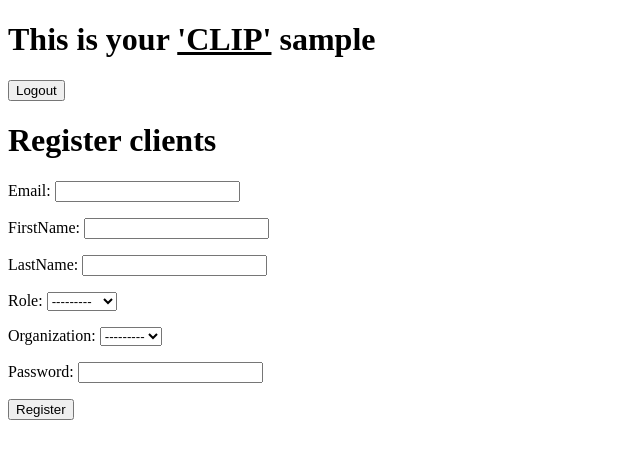
After one commit to SmEjaz22/Client-Portal, a Django app: page /account/add-clients/ in a window 1280 px wide. The commit adds this page. Shown: the top 459 px of the page, without its empty margins (0-640 px from the left). Run offline with Django 5.2, Linux system fonts and the light colour scheme; the visitor is signed in with stand-in values (Sample User, id 1).

Commit message:
CP v2.2
Added password_reset functionality, organization and admins can now add clients for each organization.

```diff
--- a/account/admin.py
+++ b/account/admin.py
@@ -1,6 +1,7 @@
 from django.contrib import admin
 
 # Register your models here.
-from .models import Organization
+from .models import Organization, Clients
 
 admin.site.register(Organization)
+admin.site.register(Clients)
--- a/account/forms.py
+++ b/account/forms.py
@@ -1,5 +1,5 @@
 from django import forms
-from .models import Organization
+from .models import Organization, Clients
 from django.contrib.auth.models import User
 
 import random
@@ -29,7 +29,17 @@ class OrganizationRegistrationForm(forms.ModelForm):
 
         if self.cleaned_data.get('status')!='rejected':
             password=''.join(random.choices(string.ascii_letters, k=4))
-            user = User.objects.create_user(username=email, password=password)
+            if '@' in self.cleaned_data.get('adminEmail'):
+                user_fullname=self.cleaned_data.get('adminEmail').split('@',1)[0]
+            else:
+                user_fullname=self.cleaned_data.get('adminEmail')
+            if '.' in user_fullname:
+                user_firstname=user_fullname.split('.',1)[0]
+                # user_lastname=user_fullname.split('.',1)[1]
+                # user_fullname=user_firstname+' '+user_lastname
+            else:
+                user_firstname=user_fullname
+            user = User.objects.create_user(username=user_firstname, password=password, email=email)
             print(password)
             instance.user=user
 
@@ -58,3 +68,49 @@ class AdminSetupForm(forms.Form):
             raise forms.ValidationError("Passwords do not match.")
 
         return retypePasswprd
+
+
+
+
+class ClientRegistrationForm(forms.ModelForm):
+    password=forms.CharField(widget=forms.PasswordInput, required=True)
+
+    class Meta:
+        model=Clients
+        fields='__all__'
+
+    def __init__(self, *args, **kwargs):
+        self.user = kwargs.pop('user', None)  # Get user from kwargs
+        self.organization = kwargs.pop('org', None)  # Get user from kwargs
+        super().__init__(*args, **kwargs)
+
+        if self.organization:
+            self.fields.pop('organization', None)
+
+
+    def clean_email(self):
+        email = self.cleaned_data.get('email')
+        if User.objects.filter(email=email).exists():
+            raise forms.ValidationError("This email is already in use by another user.")
+        if Clients.objects.filter(email=email).exists():
+            raise forms.ValidationError("This email is already used by another client and/or organization.")
+        return email
+
+    def save(self, commit = ...):
+        instance = super().save(commit=False)
+
+        firstName=self.cleaned_data.get('firstName')
+        email=self.cleaned_data.get('email')
+        password=self.cleaned_data.get('password')
+
+        User.objects.create_user(username=firstName, email=email, password=password)
+        print(password)
+        if self.user.is_superuser:
+            instance.organization=self.cleaned_data.get('organization')
+        else:
+            instance.organization=self.organization
+
+        if commit:
+            instance.save()
+
+        return instance
--- a/account/models.py
+++ b/account/models.py
@@ -51,4 +51,4 @@ class Clients(models.Model):
         ('student','Student')
     ]
     role=models.CharField(choices=ROLE_CHOICES, blank=True, null=True)
-    user=models.ForeignKey(Organization, on_delete=models.CASCADE)
+    organization=models.ForeignKey(Organization, on_delete=models.CASCADE)
--- a/account/urls.py
+++ b/account/urls.py
@@ -1,4 +1,4 @@
-from django.urls import path, include
+from django.urls import path, include, reverse_lazy
 from . import views
 
 app_name='account'
@@ -14,7 +14,9 @@ urlpatterns = [
     path('reject-status/<int:org_id>', views.rejectStatus, name='rejectStatus'),
     path('admin/<str:admin_name>', views.admin, name='admin'),
     path('admin-setup/', views.adminSetup, name='adminSetup'),
+    path('add-clients/', views.addClients, name='addClients'),
 
     # Built-in urls for registration views.
+    path('password_reset/', views.CustomPasswordResetView.as_view(), name='password_reset'),
     path('', include('django.contrib.auth.urls')),
 ]
--- a/account/views.py
+++ b/account/views.py
@@ -7,9 +7,16 @@ from django.shortcuts import get_object_or_404
 from django.contrib.auth.decorators import login_required
 from django.contrib.auth.models import User
 from django.db.models import Q
+from django.urls import reverse_lazy
+from django.contrib.auth.views import PasswordResetView, LogoutView, PasswordChangeView
 
-from .models import Organization
-from .forms import OrganizationRegistrationForm, LoginForm, AdminSetupForm
+from .models import Organization, Clients
+from .forms import OrganizationRegistrationForm, LoginForm, AdminSetupForm, ClientRegistrationForm
+
+
+class CustomPasswordResetView(PasswordResetView):
+    success_url=reverse_lazy('account:password_reset_done') # You set success_url on the view that does the redirect, not the one being redirected to.
+
 
 def loginView(request):
     if User.objects.count() < 2:
@@ -28,27 +35,21 @@ def loginView(request):
 
             org_exists=Organization.objects.filter(adminEmail=cd.get('adminEmail')).exists()
             user_exists=User.objects.filter(Q(username=cd.get('adminEmail')) | Q(email=cd.get('adminEmail'))).exists()
+            if user is not None:
+                if not org_exists and not user_exists:
+                    return HttpResponse('Organization and/or User Does not exist!')
 
-            if not org_exists and not user_exists:
-                return HttpResponse('Organization and/or User Does not exist!')
-            elif user.is_superuser:
-                login(request, user)
-                return redirect('account:admin', user.username) #  Idher masla hai
-            else:
-                org=Organization.objects.get(adminEmail=cd.get('adminEmail'))
+                elif org_exists:
+                    org=Organization.objects.get(adminEmail=cd.get('adminEmail'))
+                    # to use in statusView().
+                    request.session['pending_status_email'] = org.adminEmail
 
-                # to use in statusView().
-                request.session['pending_status_email'] = org.adminEmail
-                if user is not None:
                     if org.status=='approved':
                         if user.is_active:
                             login(request,user)
                             request.session.pop('pending_status_email', None)
                             # This technique is super handy whenever you want to allow access to something before login, without creating real accounts, or without storing temporary users.  Why it’s secure: A user cannot change their session data from the frontend — it’s stored securely on the server.
-                            if request.user.is_superuser:
-                                return redirect('account:admin', user.username)
-                            else:
-                                return redirect('account:dashboard', org_id=org.id)
+                            return redirect('account:dashboard', org_id=org.id)
                         else:
                             return HttpResponse("Disabled account!")
                     else:
@@ -57,8 +58,12 @@ def loginView(request):
                         else:
                             return HttpResponse('<h1>You are only allowed to access your own status. If you think this is a mistake. Contact support!</h1>')
 
-                else:
-                    return HttpResponse("Invalid Login!")
+                else: # Admin logging here.
+                    login(request, user)
+                    return redirect('account:admin', user.username)
+
+            else:
+                return HttpResponse("Invalid Login!")
     return render(request, 'account/login.html', {'form':form})
 
 
@@ -90,6 +95,7 @@ def statusView(request, org_id):
 def userDashboard(request, org_id):
     user=request.user.username
     org=Organization.objects.get(id=org_id)
+    clients=Clients.objects.filter(organization=org)
     if '@' in org.adminEmail:
         user_fullname=org.adminEmail.split('@',1)[0]
     else:
@@ -102,7 +108,7 @@ def userDashboard(request, org_id):
         user_name=user_fullname
 
     if user==org.adminEmail:
-        return render(request, 'account/userDashboard.html', {'org':org, 'user_name':user_name})
+        return render(request, 'account/userDashboard.html', {'org':org, 'user_name':user_name,'clients':clients})
     else:
         return HttpResponse('<h1>You are only allowed to access your own dashboard. If you think this is a mistake. Contact support!</h1>')
 
@@ -168,7 +174,9 @@ def admin(request, admin_name):
     total_approved_org=Organization.objects.filter(status='approved').count()
     rejected_org=Organization.objects.filter(status='rejected')
 
-    return render(request, 'account/admin.html', {'admin_name':admin_name, 'org':org, 'approved_org':approved_org, 'total_orgs':total_orgs, 'total_approved_org':total_approved_org})
+    total_clients=Clients.objects.all()
+
+    return render(request, 'account/admin.html', {'admin_name':admin_name, 'org':org, 'approved_org':approved_org, 'total_orgs':total_orgs, 'total_approved_org':total_approved_org, 'total_clients':total_clients})
 
 
 def adminSetup(request):
@@ -189,3 +197,33 @@ def adminSetup(request):
             # 'create_superuser' and 'create' already save the objects to the database, so calling .save() again is redundant (though harmless).
             return redirect('account:admin', admin.username)
     return render(request, 'account/adminSetup.html', {'form':form})
+
+
+
+@login_required
+def addClients(request):
+    user_exists = request.user.is_superuser
+    user=request.user.username
+    org_exist=Organization.objects.filter(adminEmail=user).exists()
+    org=Organization.objects.filter(adminEmail=user).first()
+
+    if user_exists or org_exist:
+        if request.method!='POST':
+            if org_exist:
+                form=ClientRegistrationForm(org=org)
+            else:
+                form=ClientRegistrationForm()
+        else:
+            if org_exist:
+                form=ClientRegistrationForm(request.POST, user=request.user, org=org)
+            else: # admin here
+                form=ClientRegistrationForm(request.POST, user=request.user)
+            if form.is_valid():
+                form.save()
+                if org_exist:
+                    return redirect('account:dashboard',org_id=org.id )
+                else:
+                    return redirect('account:admin', request.user.username)
+    else:
+        return HttpResponse('You are a client. You do not have permission to view this.')
+    return render(request, 'account/addclients.html', {'form':form})
--- a/templates/_base.html
+++ b/templates/_base.html
@@ -7,15 +7,19 @@
 </head>
 
 <body>
-    <h1>This is your <u> 'CLIP'</u> </h1>
+    <h1>This is your <u> 'CLIP'</u> {{request.user.username}} </h1>
     {%if request.user.is_authenticated%}
     <form method="post" action="{% url 'account:logout'%}">
         {%csrf_token%}
         <button type="submit">Logout</button>
     </form>
     {%else%}
+    {% if request.path != '/account/login/' %}
     <a href="{% url 'account:login'%}">Login</a>
+    {%else%}
     <a href="{% url 'account:register'%}">Register</a>
+
+    {%endif%}
     {%endif%}
     {% block content %}
 
--- /dev/null
+++ b/templates/account/addclients.html
@@ -0,0 +1,15 @@
+{% extends "_base.html" %}
+
+{% block content %}
+
+<h1>
+    Register clients
+</h1>
+<form method="post">
+    {{form.as_p}}
+    {%csrf_token%}
+    <button type="submit">Register</button>
+</form>
+
+
+{% endblock content %}
--- a/templates/account/login.html
+++ b/templates/account/login.html
@@ -8,5 +8,9 @@
     {{ form.as_p }}
     {%csrf_token%}
     <button type="submit"> LogIn </button>
+    <p></p>
+    <a href="{% url 'account:password_reset'%}">Forgot Password</a>
 </form>
+
+
 {% endblock content %}
--- a/templates/account/orgdetail.html
+++ b/templates/account/orgdetail.html
@@ -37,7 +37,7 @@
 <form method="POST" action="{% url 'account:rejectStatus' org.id %}">
     {% csrf_token %}
     <button type="submit">
-        Approve the application.
+        Reject the application.
     </button>
 </form>
 
```
Also changed, not shown: ClientPortal/settings.py (+10 -0 lines), templates/account/admin.html (+15 -0 lines), templates/account/userDashboard.html (+20 -0 lines), account/migrations/0003_clients.py (added), account/migrations/0004_rename_user_clients_organization.py (added), account/migrations/0005_remove_organization_user_delete_clients_and_more.py (added), account/migrations/0006_initial.py (added).
